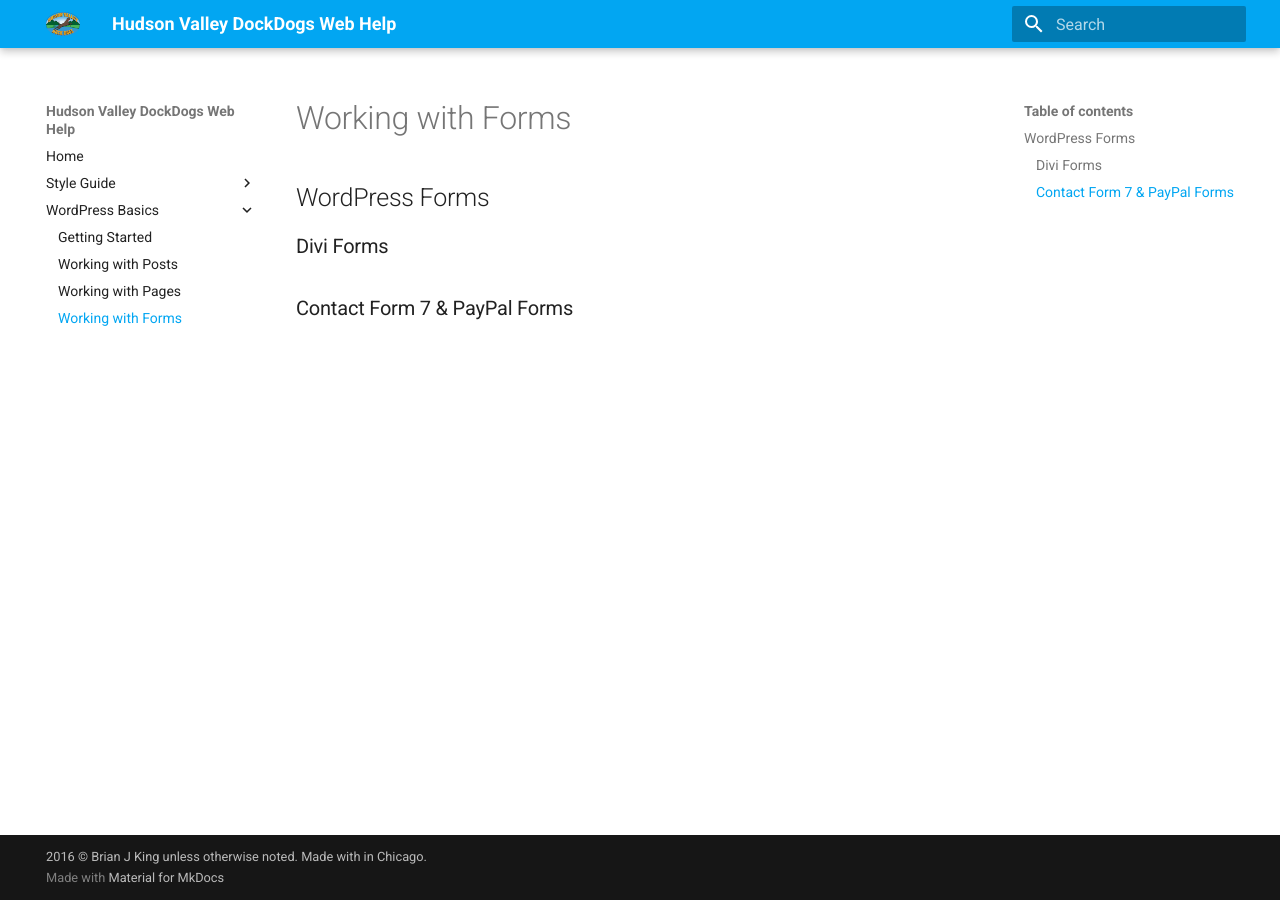
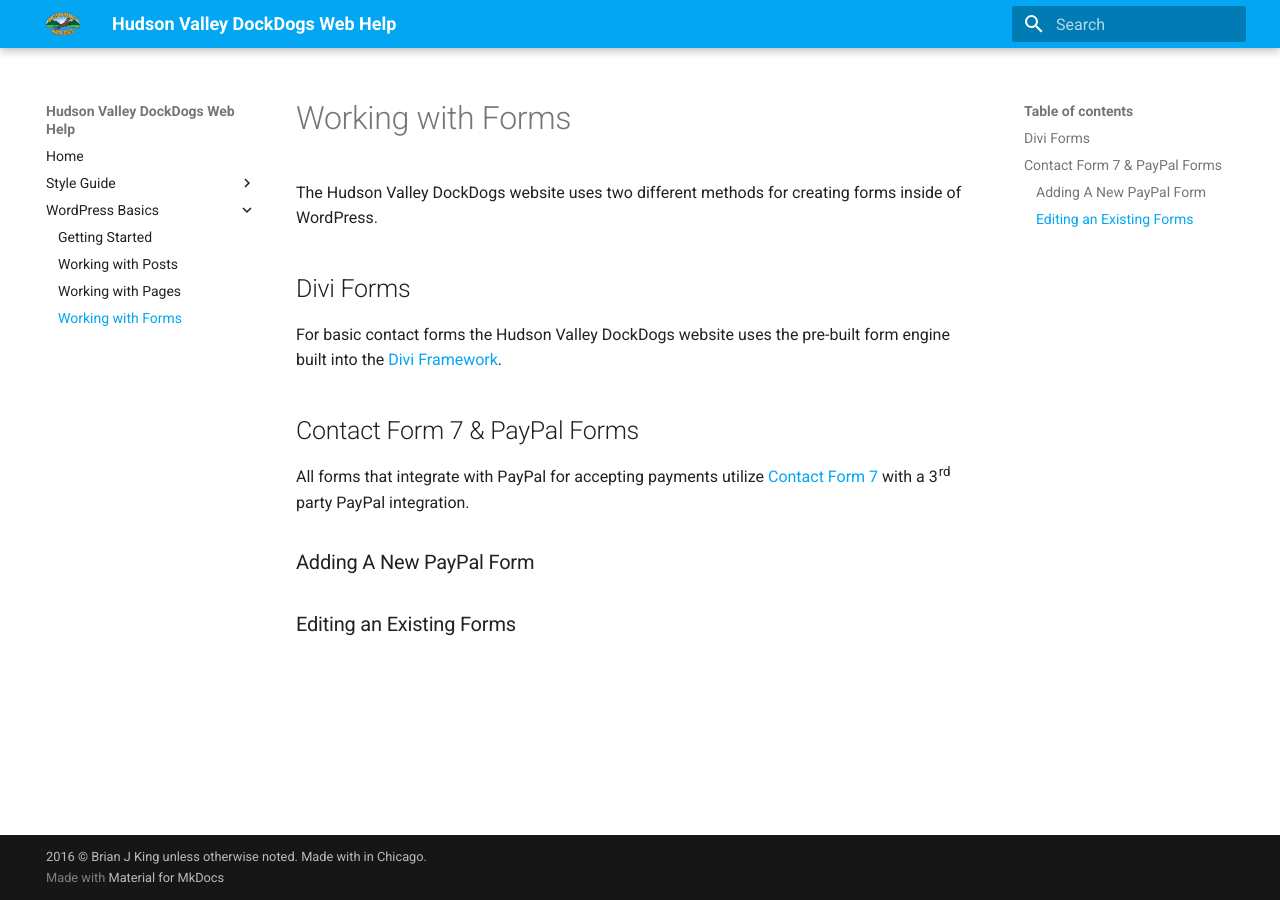
Before and after one commit to brianjking/hudsonvalleyhelp, an MkDocs documentation site: the page built from docs/wordpress-basics/forms.md, in a window 1280 px wide. Built offline with MkDocs 1.6.1 and Material for MkDocs 9.7.7, drawn with Linux system fonts in a browser that asks for light colours; old or Windows-style settings are respelled for this version of MkDocs.

Commit message:
updates to forms

```diff
--- a/docs/wordpress-basics/forms.md
+++ b/docs/wordpress-basics/forms.md
@@ -1,7 +1,18 @@
-## WordPress Forms
+The Hudson Valley DockDogs website uses two different methods for creating
+forms inside of WordPress.
+
+## Divi Forms
+
+For basic contact forms the Hudson Valley DockDogs website uses the pre-built
+form engine built into the
+[Divi Framework](http://www.elegantthemes.com/gallery/divi/).
+
+## Contact Form 7 & PayPal Forms
+
+All forms that integrate with PayPal for accepting payments utilize
+[Contact Form 7](http://contactform7.com/) with a 3rd party PayPal integration.
+
+### Adding A New PayPal Form
 
 
-### Divi Forms
-
-
-### Contact Form 7 & PayPal Forms
+### Editing an Existing Forms
```
